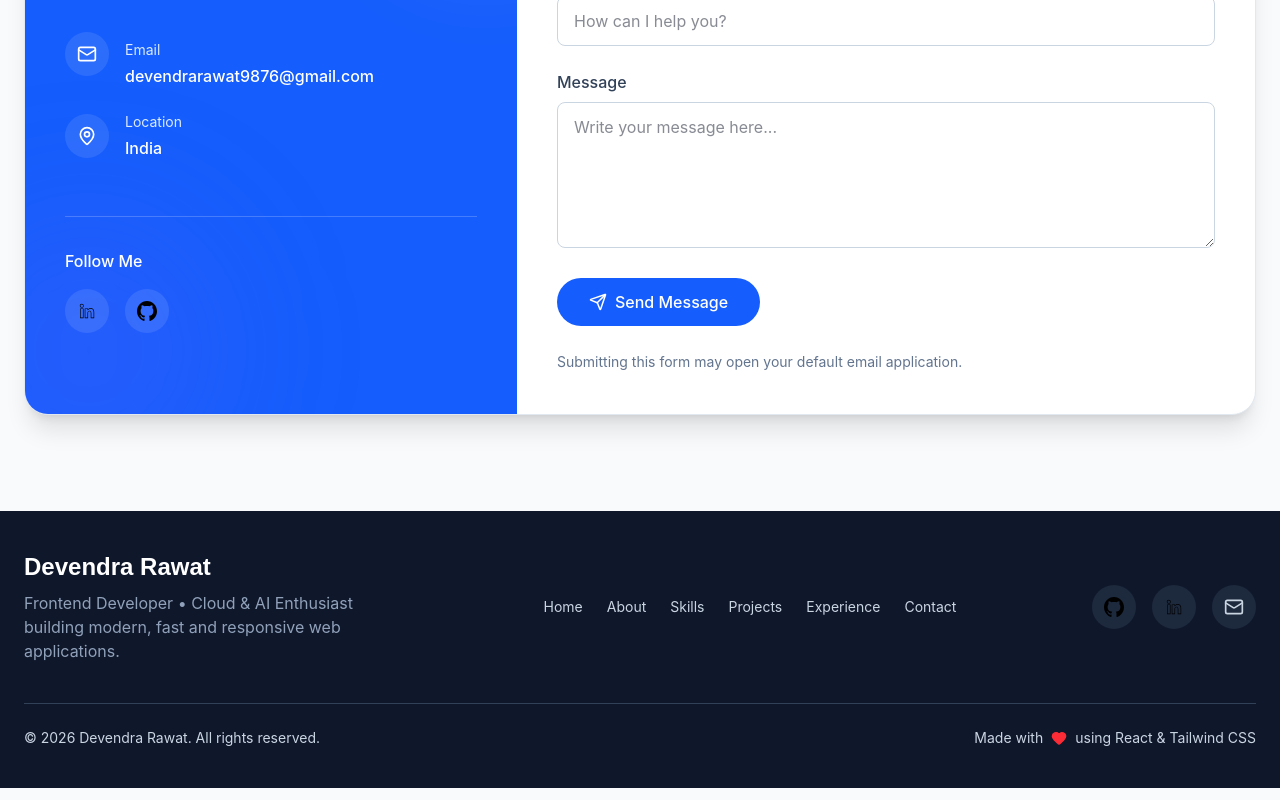
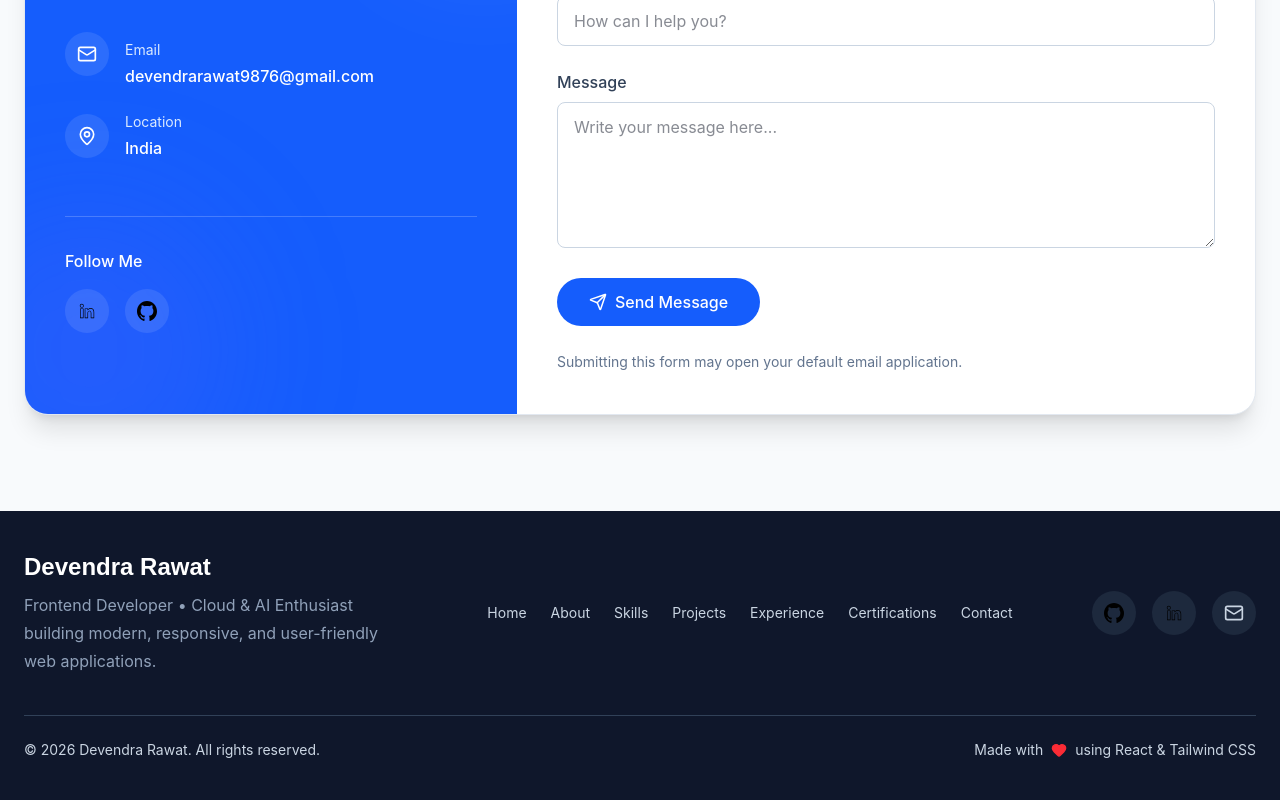
Before and after one commit to bytesbydev/portfolio, a React app: page / in a window 1280 px wide. Shown: the part 6248-7048 px from the top of the page. Built offline with nearby package versions, Linux system fonts and the light colour scheme; the HTML template or start-up script is replaced by a standard one.

Commit message:
Improved the footer section

```diff
--- a/src/components/Footer.jsx
+++ b/src/components/Footer.jsx
@@ -1,117 +1,93 @@
-import {
-  Mail,
-  Heart,
-} from "lucide-react";
+import { Mail, Heart } from "lucide-react";
 
 import githubIcon from "../assets/icons/github.svg";
-import linkedinIcon from  "../assets/icons/linkedin.svg";
+import linkedinIcon from "../assets/icons/linkedin.svg";
+
 const Footer = () => {
   return (
-    <footer className="bg-slate-900 text-slate-300 py-10">
-      <div className="max-w-7xl mx-auto px-6">
-
-        <div className="flex flex-col md:flex-row justify-between items-center gap-8">
-
-          {/* Left */}
+    <footer className="bg-slate-900 py-10 text-slate-300">
+      <div className="mx-auto max-w-7xl px-6">
+        <div className="flex flex-col items-center justify-between gap-8 text-center md:flex-row md:text-left">
           <div>
             <h2 className="text-2xl font-bold text-white">
               Devendra Rawat
             </h2>
 
-            <p className="mt-2 text-slate-400 max-w-sm">
-              Frontend Developer • Cloud & AI Enthusiast
-              building modern, fast and responsive web
-              applications.
+            <p className="mt-2 max-w-sm leading-7 text-slate-400">
+              Frontend Developer • Cloud & AI Enthusiast building
+              modern, responsive, and user-friendly web applications.
             </p>
           </div>
 
-          {/* Navigation */}
-          <div className="flex flex-wrap justify-center gap-6 text-sm">
+          <nav
+            aria-label="Footer navigation"
+            className="flex flex-wrap justify-center gap-x-6 gap-y-4 text-sm"
+          >
+            {[
+              ["Home", "#home"],
+              ["About", "#about"],
+              ["Skills", "#skills"],
+              ["Projects", "#projects"],
+              ["Experience", "#experience"],
+              ["Certifications", "#certifications"],
+              ["Contact", "#contact"],
+            ].map(([name, href]) => (
+              <a
+                key={name}
+                href={href}
+                className="transition-colors hover:text-blue-400"
+              >
+                {name}
+              </a>
+            ))}
+          </nav>
 
-            <a href="#home" className="hover:text-blue-400 transition">
-              Home
-            </a>
-
-            <a href="#about" className="hover:text-blue-400 transition">
-              About
-            </a>
-
-            <a href="#skills" className="hover:text-blue-400 transition">
-              Skills
-            </a>
-
-            <a href="#projects" className="hover:text-blue-400 transition">
-              Projects
-            </a>
-
-            <a href="#experience" className="hover:text-blue-400 transition">
-              Experience
-            </a>
-
-            <a href="#contact" className="hover:text-blue-400 transition">
-              Contact
-            </a>
-
-          </div>
-
-          {/* Social Icons */}
           <div className="flex gap-4">
-
             <a
               href="https://github.com/bytesbydev"
               target="_blank"
-              rel="noreferrer"
-              className="p-3 rounded-full bg-slate-800 hover:bg-blue-600 transition"
+              rel="noopener noreferrer"
+              aria-label="GitHub profile"
+              className="flex h-11 w-11 items-center justify-center rounded-full bg-slate-800 transition-colors hover:bg-blue-600"
             >
-              <img
-                src={githubIcon}
-                alt="GitHub"
-                className="w-5 h-5"
-              />
+              <img src={githubIcon} alt="" className="h-5 w-5" />
             </a>
 
             <a
               href="https://www.linkedin.com/in/devendra-rawat-15a52b293/"
               target="_blank"
-              rel="noreferrer"
-              className="p-3 rounded-full bg-slate-800 hover:bg-blue-600 transition"
+              rel="noopener noreferrer"
+              aria-label="LinkedIn profile"
+              className="flex h-11 w-11 items-center justify-center rounded-full bg-slate-800 transition-colors hover:bg-blue-600"
             >
-              <img
-                src={linkedinIcon}
-                alt="LinkedIn"
-                className="w-5 h-5"
-              />
+              <img src={linkedinIcon} alt="" className="h-5 w-5" />
             </a>
 
             <a
               href="mailto:devendrarawat9876@gmail.com"
-              className="p-3 rounded-full bg-slate-800 hover:bg-blue-600 transition"
+              aria-label="Send an email"
+              className="flex h-11 w-11 items-center justify-center rounded-full bg-slate-800 transition-colors hover:bg-blue-600"
             >
               <Mail size={20} />
             </a>
-
           </div>
-
         </div>
 
-        {/* Divider */}
-        <div className="border-t border-slate-700 mt-10 pt-6 flex flex-col md:flex-row justify-between items-center gap-4 text-sm">
-
+        <div className="mt-10 flex flex-col items-center justify-between gap-4 border-t border-slate-700 pt-6 text-center text-sm md:flex-row">
           <p>
             © {new Date().getFullYear()} Devendra Rawat. All rights reserved.
           </p>
 
-          <p className="flex items-center gap-2">
+          <p className="flex flex-wrap items-center justify-center gap-2">
             Made with
             <Heart
               size={16}
-              className="text-red-500 fill-red-500"
+              aria-label="love"
+              className="fill-red-500 text-red-500"
             />
             using React & Tailwind CSS
           </p>
-
         </div>
-
       </div>
     </footer>
   );
```
